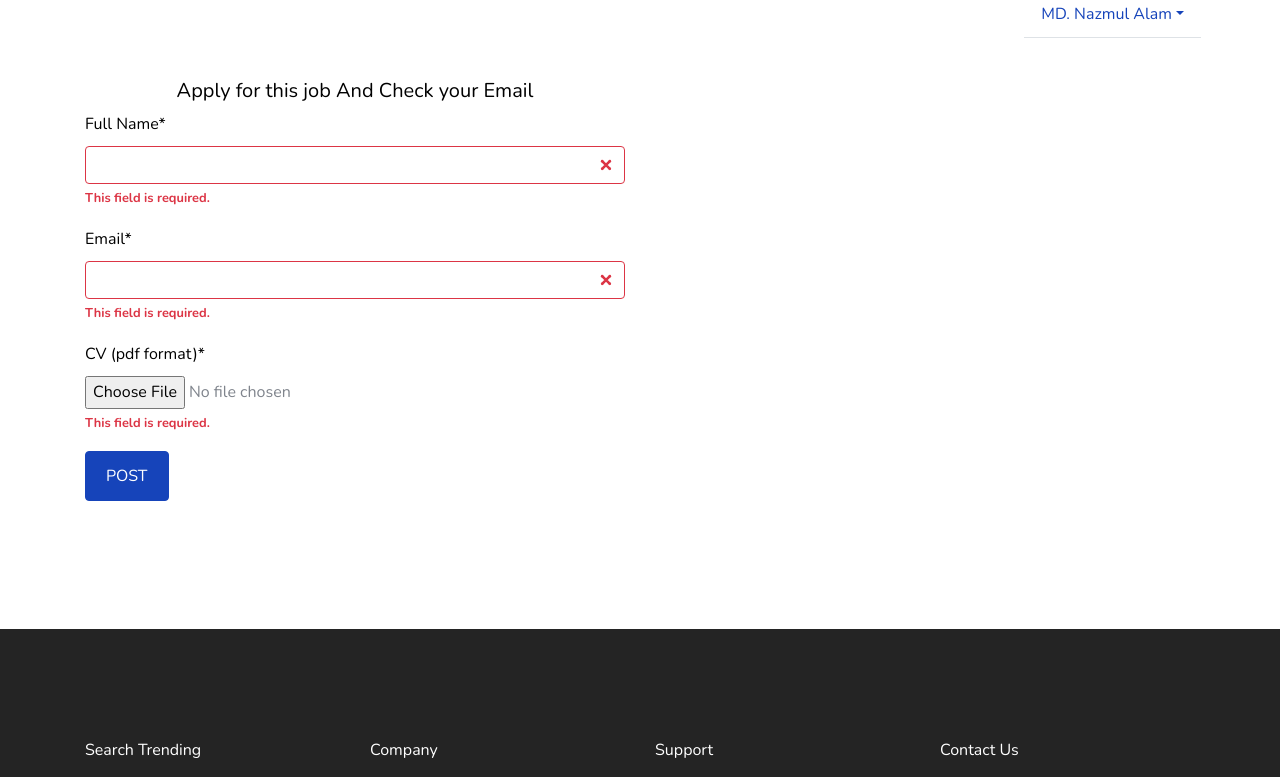
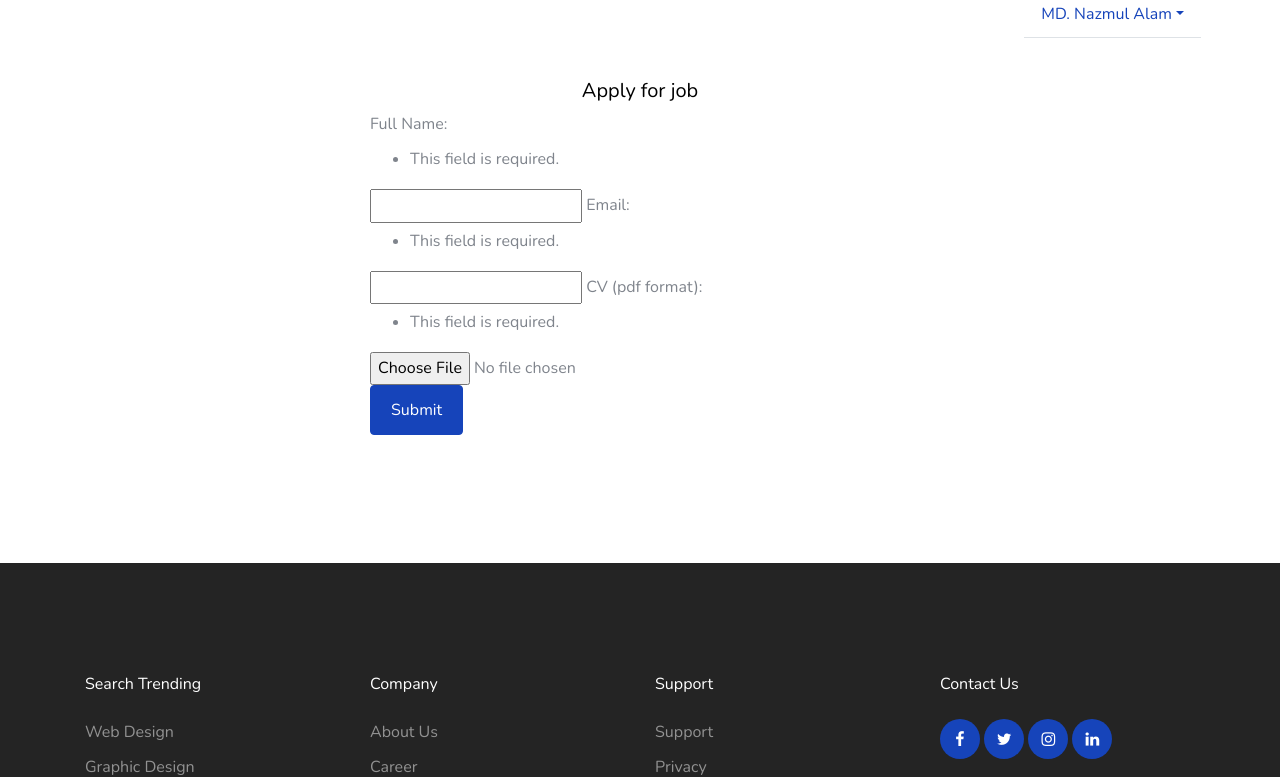
Before and after one commit to nazmul199512/django-job-portal, a Django app: page /jobs/apply/ in a window 1280 px wide. Shown: the part 33-810 px from the top of the page. Run offline with Django 3.2, Linux system fonts and the light colour scheme; a user stored in the database is signed in; some libraries are stand-ins or nearby versions; some web fonts are replaced.

Commit message:
Update job_apply.html

```diff
--- a/job_portal/templates/jobs/job_apply.html
+++ b/job_portal/templates/jobs/job_apply.html
@@ -1,28 +1,36 @@
 {% extends 'base.html' %}
 
-{% load crispy_forms_tags  %}
+{% load bootstrap %}
 
 {% block content %}
 
     <section class="site-section" id="next-section">
         <div class="container">
 
-        <div class="row">
+
+            <div class="row justify-content-center">
                 <div class="col-lg-6 mb-5 mb-lg-0">
-            <center><h1 class="lead">Apply for this job And Check your Email</h1></center>
-            <form action="" method="POST" class="">{% csrf_token %}
+                    <center><h1 class="lead">Apply for job </h1></center>
+                    <form action="" method="POST" class="" enctype="multipart/form-data">{% csrf_token %}
 
-              {{ form|crispy }}
+                        {{ form|bootstrap }}
 
                         <div class="row form-group">
                             <div class="col-md-12">
-                  <input type="submit" value="POST" class="btn btn-primary btn-md text-white">
+                                <input type="submit" onclick="myFunction()" value="Submit"
+                                       class="btn btn-primary btn-md text-white">
                             </div>
                         </div>
 
+
                     </form>
+                    <script>
+                        function myFunction() {
+                            alert("Are you applying to this job?");
+                        }
+                    </script>
+
                 </div>
-
 
 
             </div>
```
Lines whose indentation alone changed are shown as unchanged.
